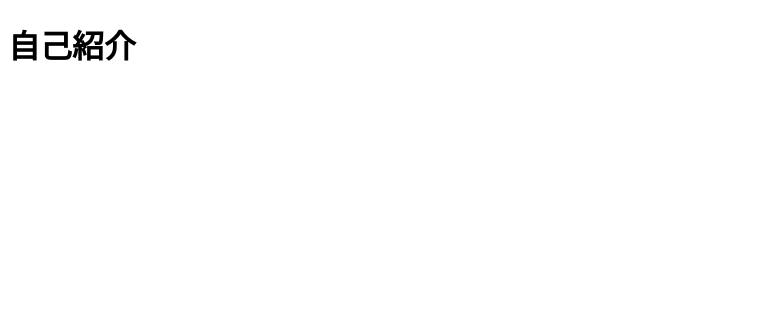
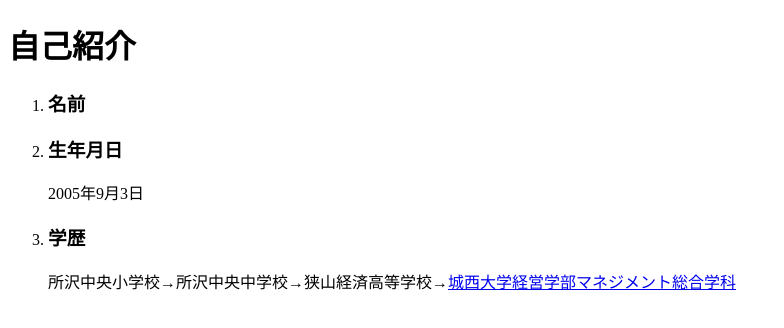
Before and after one commit to ueshimachihiro/web2024-2, a plain HTML site: page index.html in a window 1280 px wide. Shown: the whole page, without its empty margins (0-784 px from the left). Drawn offline with Linux system fonts and the light colour scheme.

Commit message:
Update index.html

```diff
--- a/index.html
+++ b/index.html
@@ -4,9 +4,16 @@
 <head>
   <meta charset="UTF-8">
   <title> 期末プロジェクト</title>
+  <linl rel="stylesheet" href="mystyle.css"> <!--この行を追加-->
+  <script src="myjs.js"></script> <!--この行を追加-->
 </head>
 
 <body>
 <h1>自己紹介</h1>
+<ol>
+<li><h3>名前</h3 上嶋千嘉</li>
+<li><h3>生年月日</h3>2005年9月3日</li>
+<li><h3>学歴</h3>所沢中央小学校→所沢中央中学校→狭山経済高等学校→<a href=https:www.josai.ac.jp/management/>城西大学経営学部マネジメント総合学科</a></li>
+</ol>
 </body>
 </html>
```
